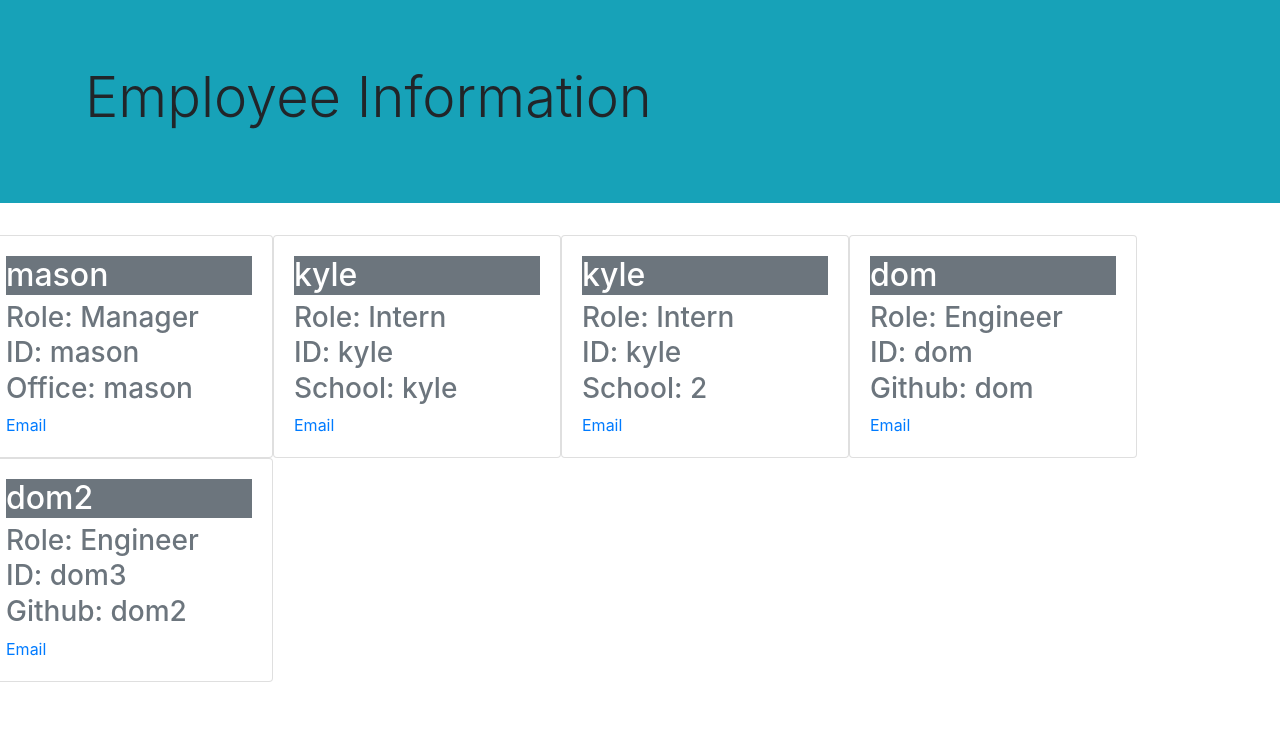
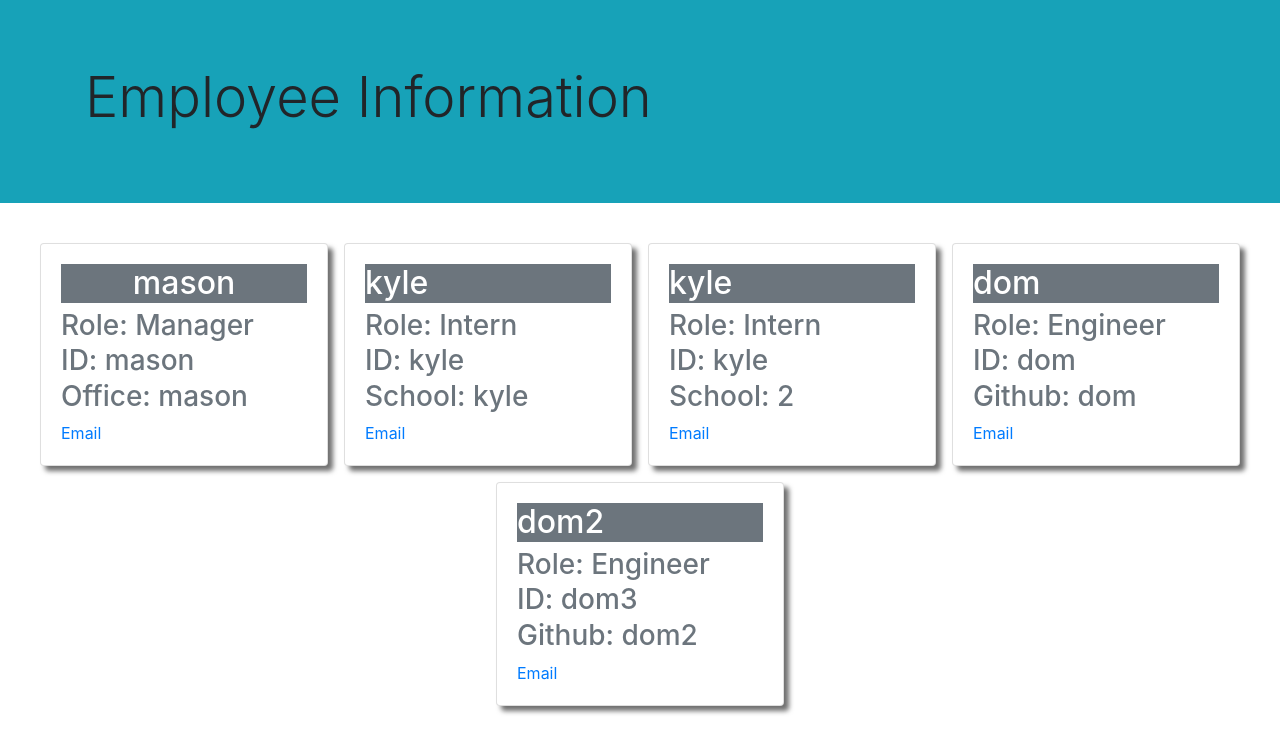
Before and after one commit to Md7113/empoyee-content-generator, a website: page src/index.html in a window 1280 px wide. Drawn offline with nearby package versions, Linux system fonts and the light colour scheme.

Commit message:
changes to the CSS generated on the page

```diff
--- a/index.js
+++ b/index.js
@@ -144,7 +144,7 @@ function genContent(){
       <h1 class="display-4">Employee Information</h1>
     </div>
 </div>
-<main class='row'>
+<main class='row justify-content-center '>
 `)
 
 for(i = 0; i <employeeData.length;i++){
@@ -163,9 +163,9 @@ for(i = 0; i <employeeData.length;i++){
     othertemp = 'Github: '+employeeData[i].getGithub()
   }
 contentFinal.push(`
-<div class="card" style="width: 18rem;">
+<div class="card m-2" style="width: 18rem; box-shadow: 5px 5px 5px rgb(112, 112, 112)">
   <div class="card-body">
-    <h2 class='card-title bg-secondary text-white'>${nameTemp}</h2>
+    <h2 class='card-title bg-secondary text-white text-center'>${nameTemp}</h2>
     <h3 class="card-subtitle mb-2 text-muted">Role: ${roleTemp}</h3>
     <h3 class="card-subtitle mb-2 text-muted">ID: ${idTemp}</h3>
     <h3 class="card-subtitle mb-2 text-muted">${othertemp}</h3>
--- a/src/index.html
+++ b/src/index.html
@@ -13,11 +13,11 @@
       <h1 class="display-4">Employee Information</h1>
     </div>
 </div>
-<main class='row'>
+<main class='row justify-content-center '>
 
-<div class="card" style="width: 18rem;">
+<div class="card m-2 " style="width: 18rem; box-shadow: 5px 5px 5px rgb(112, 112, 112)">
   <div class="card-body">
-    <h2 class='card-title bg-secondary text-white'>mason</h2>
+    <h2 class='card-title bg-secondary text-white text-center'>mason</h2>
     <h3 class="card-subtitle mb-2 text-muted">Role: Manager</h3>
     <h3 class="card-subtitle mb-2 text-muted">ID: mason</h3>
     <h3 class="card-subtitle mb-2 text-muted">Office: mason</h3>
@@ -25,7 +25,7 @@
     </div>
 </div>
 
-<div class="card" style="width: 18rem;">
+<div class="card m-2 shadow-lg" style="width: 18rem;box-shadow: 5px 5px 5px rgb(112, 112, 112)">
   <div class="card-body">
     <h2 class='card-title bg-secondary text-white'>kyle</h2>
     <h3 class="card-subtitle mb-2 text-muted">Role: Intern</h3>
@@ -35,7 +35,7 @@
     </div>
 </div>
 
-<div class="card" style="width: 18rem;">
+<div class="card m-2 shadow-lg" style="width: 18rem;box-shadow: 5px 5px 5px rgb(112, 112, 112)">
   <div class="card-body">
     <h2 class='card-title bg-secondary text-white'>kyle</h2>
     <h3 class="card-subtitle mb-2 text-muted">Role: Intern</h3>
@@ -45,7 +45,7 @@
     </div>
 </div>
 
-<div class="card" style="width: 18rem;">
+<div class="card m-2 shadow-lg" style="width: 18rem;box-shadow: 5px 5px 5px rgb(112, 112, 112)">
   <div class="card-body">
     <h2 class='card-title bg-secondary text-white'>dom</h2>
     <h3 class="card-subtitle mb-2 text-muted">Role: Engineer</h3>
@@ -55,7 +55,7 @@
     </div>
 </div>
 
-<div class="card" style="width: 18rem;">
+<div class="card m-2 shadow-lg" style="width: 18rem;box-shadow: 5px 5px 5px rgb(112, 112, 112)">
   <div class="card-body">
     <h2 class='card-title bg-secondary text-white'>dom2</h2>
     <h3 class="card-subtitle mb-2 text-muted">Role: Engineer</h3>
```
